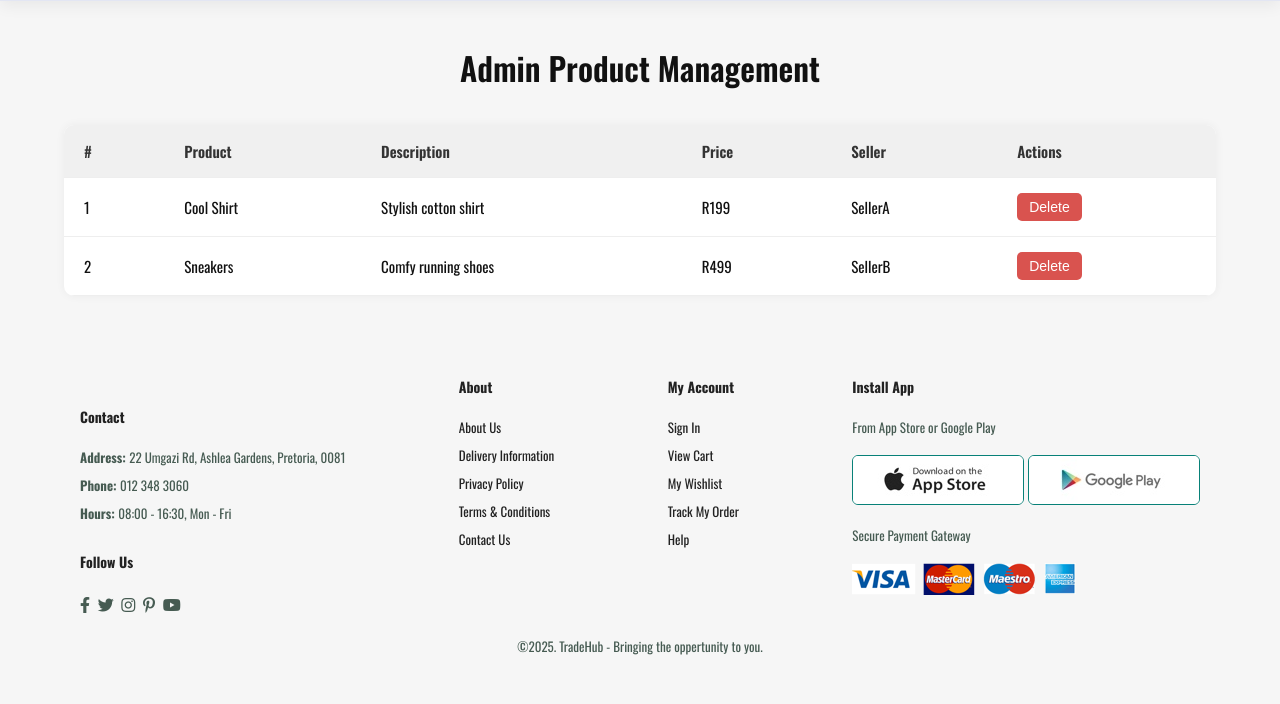
After one commit to IceColdOros/Web2, a PHP site: page /adminDashboard.php in a window 1280 px wide. The commit adds this page. Shown: the part 344-1048 px from the top of the page. Run offline with PHP 8.4, Linux system fonts and the light colour scheme; some libraries are stand-ins or nearby versions.

Commit message:
more progress

```diff
--- /dev/null
+++ b/Dashboards/adminDashboard.php
@@ -0,0 +1,70 @@
+<!-- Pages/adminDashboard.php -->
+<!DOCTYPE html>
+<html lang="en">
+<head>
+    <meta charset="UTF-8">
+    <meta name="viewport" content="width=device-width, initial-scale=1.0">
+    <title>Document</title>
+    <link href="https://fonts.googleapis.com/css2?family=Oswald:wght@200..700&display=swap" rel="stylesheet">
+    <link rel="stylesheet" href="https://pro.fontawesome.com/releases/v5.10.0/css/all.css"/>
+    <link rel="stylesheet" href="../style/adminDashboard.css">
+    <link rel="stylesheet" href="../style/styles.css">
+</head>
+<body>
+
+    <section id="header">
+            <a href="#"><img src="../Images/" class="logo" alt=""></a>
+
+            <div>
+                <ul id="navbar">
+                    <li><a href="../Pages/index.php">Home</a></li>
+                    <li><a href="../Pages/shop.php">Shop</a></li>
+                    <li><a href="../Pages/blog.php">Blog</a></li>
+                    <li><a href="../Pages/about.php">About</a></li>
+                    <li><a href="../Pages/contact.php">Contact</a></li>
+                    <li><a href="../Pages/cart.php"><i class="far fa-shopping-bag"></i></a></li>
+                    <li><a class="active" href="../Pages/dashboard.php"<i class="far fa-user-circle"></i></li></a></li>
+                </ul>
+            </div>
+
+    </section>
+
+    <section class="admin-dashboard container">
+    <h2>Admin Product Management</h2>
+    <table class="table table-dark table-hover mt-4">
+        <thead>
+            <tr>
+                <th>#</th>
+                <th>Product</th>
+                <th>Description</th>
+                <th>Price</th>
+                <th>Seller</th>
+                <th>Actions</th>
+            </tr>
+        </thead>
+        <tbody>
+            <!-- These are hardcoded. You can make them dynamic later -->
+            <tr>
+                <td>1</td>
+                <td>Cool Shirt</td>
+                <td>Stylish cotton shirt</td>
+                <td>R199</td>
+                <td>SellerA</td>
+                <td><button class="btn btn-danger btn-sm">Delete</button></td>
+            </tr>
+            <tr>
+                <td>2</td>
+                <td>Sneakers</td>
+                <td>Comfy running shoes</td>
+                <td>R499</td>
+                <td>SellerB</td>
+                <td><button class="btn btn-danger btn-sm">Delete</button></td>
+            </tr>
+        </tbody>
+    </table>
+</section>
+
+<?php include '../Global/footer.php'; ?>
+
+</body>
+</html>
--- a/Dashboards/dashboard.php
+++ b/Dashboards/dashboard.php
@@ -5,6 +5,8 @@
   <title>My Account Dashboard</title>
   <link rel="stylesheet" href="../Style/dashboardStyles.css">
   <link rel="stylesheet" href="https://cdnjs.cloudflare.com/ajax/libs/font-awesome/6.0.0/css/all.min.css"> <!-- For icons -->
+  <link href="https://fonts.googleapis.com/css2?family=Oswald:wght@200..700&display=swap" rel="stylesheet">
+  <link rel="stylesheet" href="https://pro.fontawesome.com/releases/v5.10.0/css/all.css"/>
   <link rel="stylesheet" href="../Style/styles.css">
 
 </head>
--- a/Pages/shop.php
+++ b/Pages/shop.php
@@ -50,7 +50,7 @@
                     </div>
                     <h4>R450</h4>
                 </div>
-                <a href="#"><i class="fal fa-shopping-cart cart"></i></a>
+                <a href=""><i class="fal fa-shopping-cart cart"></i></a>
             </div>
             <div class="pro">
                 <img src="../Products/pro1example.webp" alt="">
--- /dev/null
+++ b/Style/adminDashboard.css
@@ -0,0 +1,71 @@
+/* Style/adminDashboard.css */
+
+body {
+    font-family: 'Poppins', sans-serif;
+    background-color: #f6f6f6;
+    margin: 0;
+    padding: 0;
+    color: #111;
+}
+
+.container {
+    width: 90%;
+    max-width: 1200px;
+    margin: 40px auto;
+}
+
+.admin-dashboard h2 {
+    font-size: 2rem;
+    font-weight: 600;
+    margin-bottom: 30px;
+    color: #111;
+    text-align: center;
+}
+
+.admin-dashboard table {
+    width: 100%;
+    border-collapse: collapse;
+    background-color: white;
+    box-shadow: 0 0 10px rgba(0,0,0,0.05);
+    border-radius: 10px;
+    overflow: hidden;
+}
+
+.admin-dashboard thead {
+    background-color: #f0f0f0;
+}
+
+.admin-dashboard th,
+.admin-dashboard td {
+    padding: 15px 20px;
+    text-align: left;
+    font-size: 15px;
+}
+
+.admin-dashboard th {
+    font-weight: 600;
+    color: #333;
+}
+
+.admin-dashboard tr {
+    border-bottom: 1px solid #eee;
+}
+
+.admin-dashboard tbody tr:hover {
+    background-color: #f9f9f9;
+}
+
+.admin-dashboard button.btn-danger {
+    background-color: #d9534f;
+    color: white;
+    border: none;
+    padding: 6px 12px;
+    font-size: 14px;
+    border-radius: 5px;
+    cursor: pointer;
+    transition: background-color 0.2s ease-in-out;
+}
+
+.admin-dashboard button.btn-danger:hover {
+    background-color: #c9302c;
+}
```
Also changed, not shown: Pages/s-product.php (added, +12 -0 lines).
